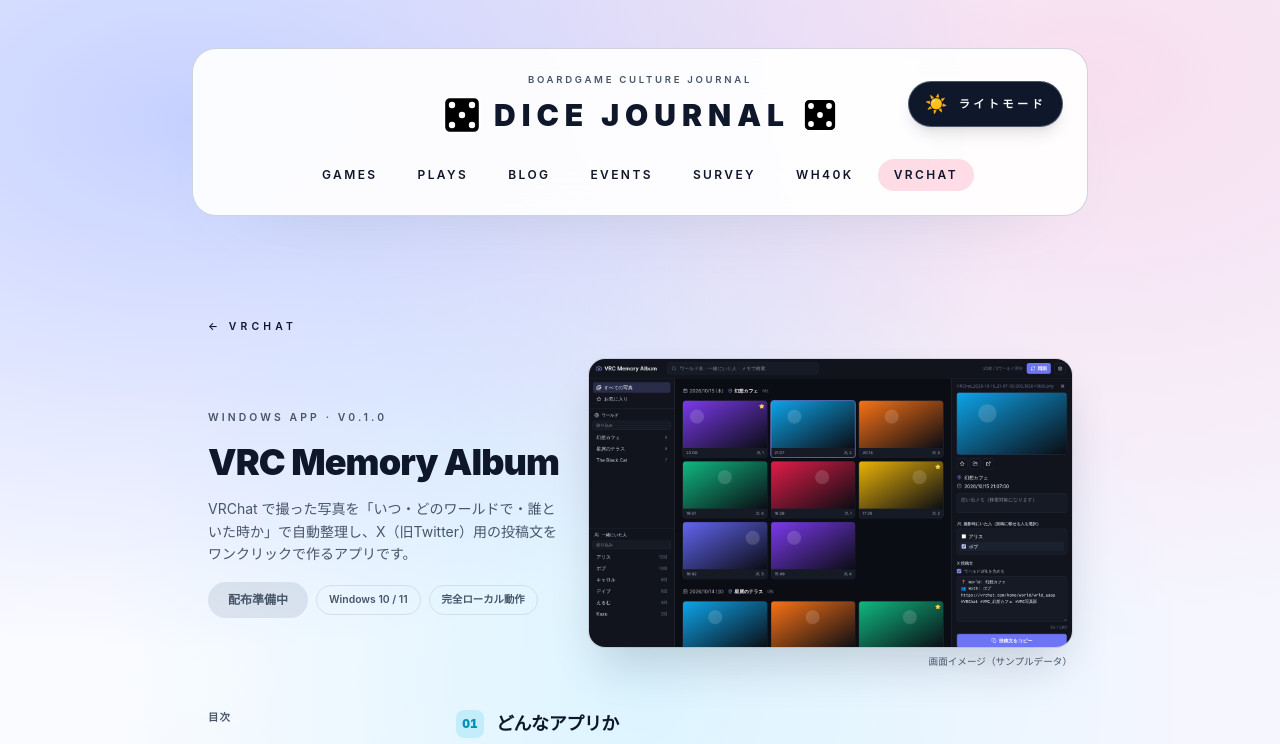
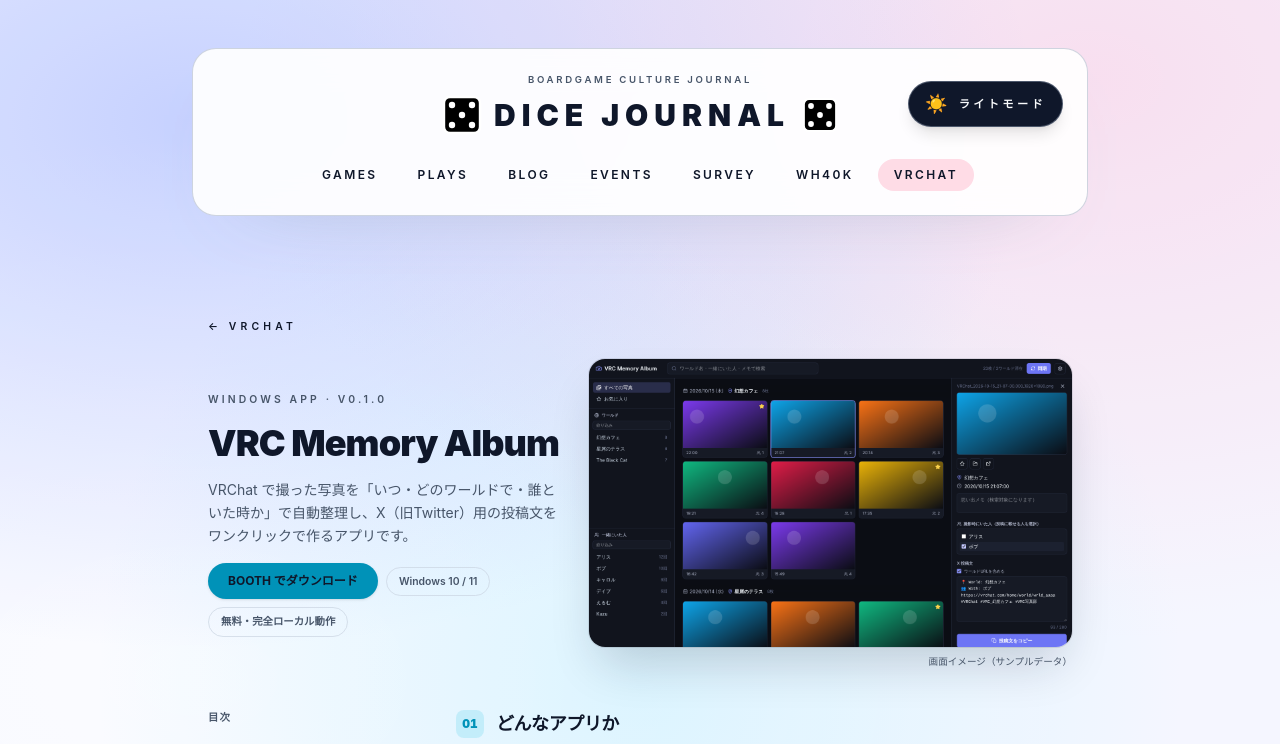
Before and after one commit to k713shino/my-boardgame-site, a Next.js app: page /vrchat/vrc-memory-album in a window 1280 px wide. Shown: the top 744 px of the page. Built offline with nearby package versions, Linux system fonts and the light colour scheme; no server answers.

Commit message:
Boothに公開

```diff
--- a/src/app/vrchat/page.tsx
+++ b/src/app/vrchat/page.tsx
@@ -77,7 +77,7 @@ const TOOLS = [
     labelJa: "思い出アルバム",
     desc: "VRChat で撮った写真を「いつ・どのワールドで・誰といた時か」で自動整理し、X 用の投稿文をワンクリックで作る Windows アプリ。",
     icon: "📸",
-    status: "準備中",
+    status: "無料",
   },
 ];
 
@@ -90,6 +90,11 @@ const WORLDS: { name: string; author: string; comment: string; url: string }[] =
 const EVENTS: { name: string; schedule: string; comment: string; url: string }[] = [];
 
 const NEWS = [
+  {
+    date: "2026-10-19",
+    title: "VRC Memory Album を BOOTH で公開しました",
+    body: "VRChat の写真をワールド・一緒にいた人で自動整理する Windows アプリを無料で公開しました。説明書ページから BOOTH へ移動できます。",
+  },
   {
     date: "2026-10-16",
     title: "VRChat ページを公開しました",
--- a/src/app/vrchat/vrc-memory-album/page.tsx
+++ b/src/app/vrchat/vrc-memory-album/page.tsx
@@ -8,8 +8,8 @@ export const metadata: Metadata = {
     "VRChat で撮った写真を「いつ・どのワールドで・誰といた時か」で自動整理し、X 用の投稿文をワンクリックで作る Windows アプリ「VRC Memory Album」の使い方。",
 };
 
-// BOOTH で公開したら URL を入れてください（空のあいだは「配布準備中」表示）
-const BOOTH_URL = "";
+// 空にすると「配布準備中」表示になります
+const BOOTH_URL = "https://k713shino.booth.pm/items/8997138";
 const VERSION = "0.1.0";
 
 const TOC = [
@@ -168,7 +168,7 @@ export default function VRCMemoryAlbumManualPage() {
                 Windows 10 / 11
               </span>
               <span className="rounded-full border border-slate-300/70 px-3 py-1.5 text-[0.65rem] font-semibold text-muted dark:border-slate-600/70">
-                完全ローカル動作
+                無料・完全ローカル動作
               </span>
             </div>
           </div>
@@ -396,6 +396,7 @@ https://vrchat.com/home/world/wrld_xxxx
                       ）。
                     </>,
                     "このアプリは VRChat のファイルを読むだけで、VRChat 本体の改変や外部への通信は行いません。",
+                    "VRChat 公式とは関係のない、個人制作の非公式ツールです。",
                   ]}
                 />
               </Card>
```
